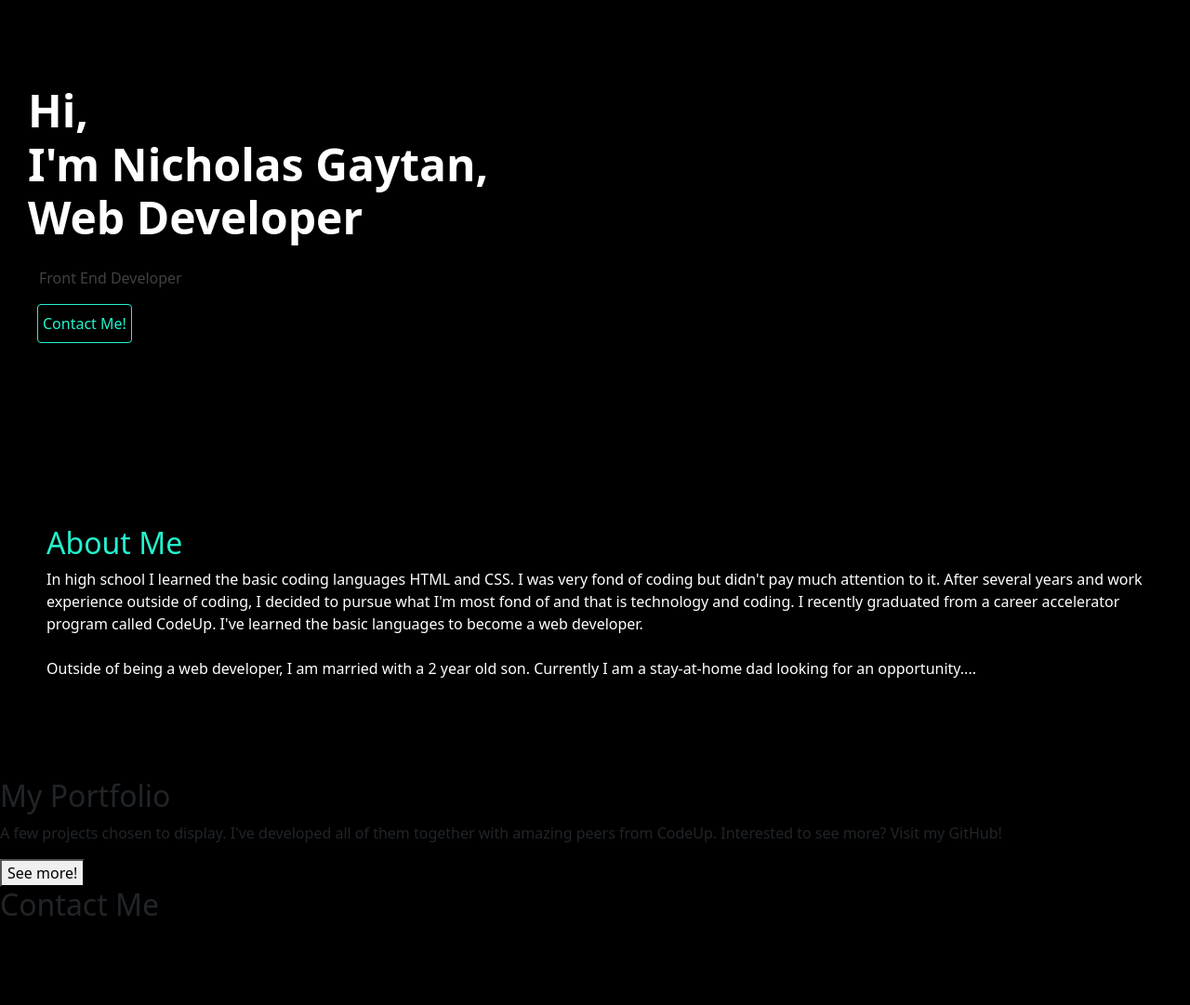
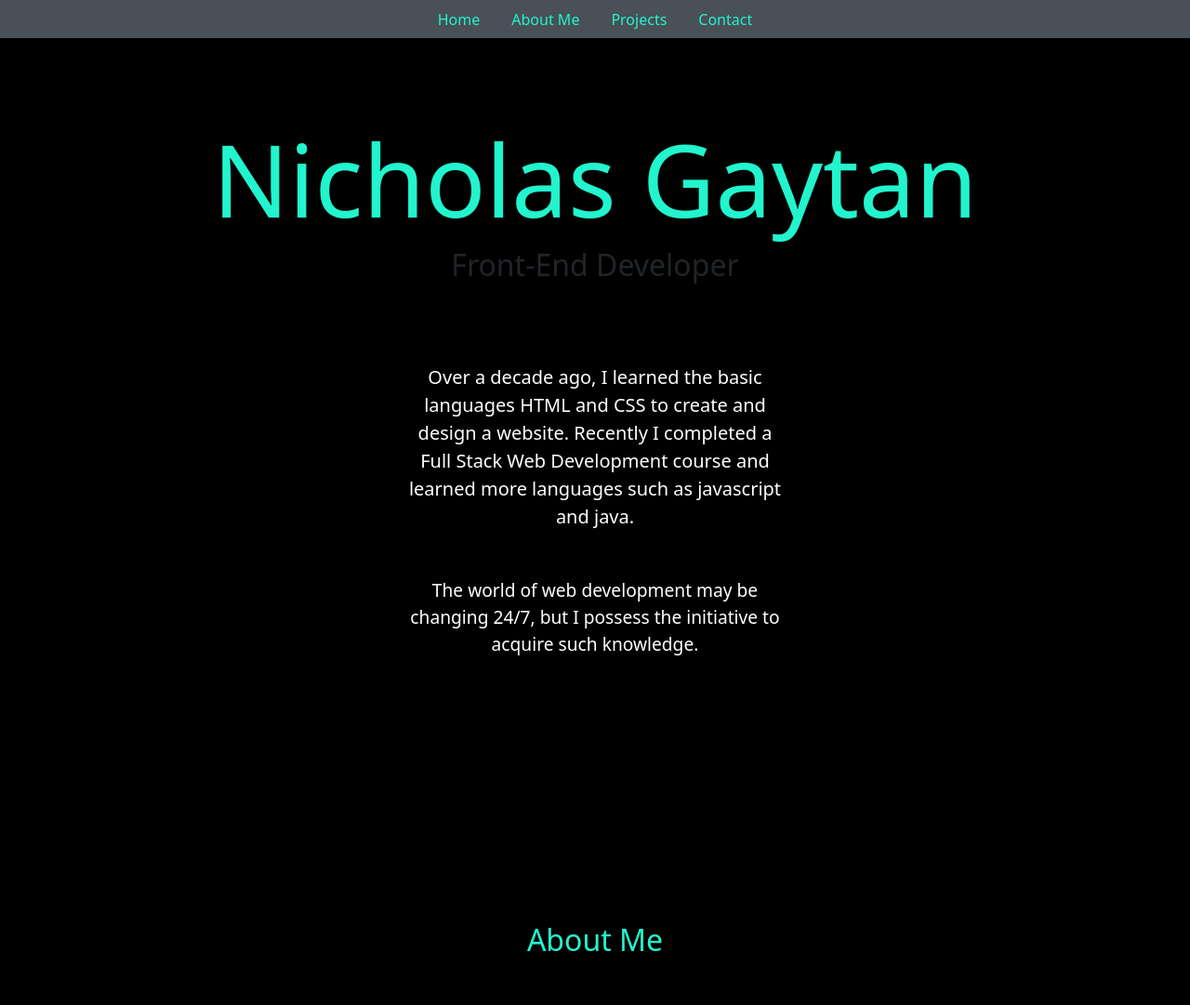
Before and after one commit to nicholasjg97/nicholasjg97.github.io, a plain HTML site: page index.html in a window 1280 px wide. Shown: the top 1081 px of the page at 93% size. Before the commit the page ends 1008 px from the top, so only its background shows below. Drawn offline with nearby package versions, Linux system fonts and the light colour scheme.

Commit message:
change design of website

```diff
--- a/index.html
+++ b/index.html
@@ -2,41 +2,46 @@
 <html lang="en">
 <head>
     <meta charset="UTF-8">
+    <meta name="viewport" content="width=device-width, initial-scale=1.0, shrink-to-fit=no">
     <title>Nicholas Gaytan</title>
-    <link rel="stylesheet" href="https://cdn.jsdelivr.net/npm/bootstrap@5.1.3/dist/css/bootstrap.min.css">
+    <link rel="stylesheet" href="https://cdn.jsdelivr.net/npm/bootstrap@5.2.0/dist/css/bootstrap.min.css">
 </head>
+
 <body style="background: rgb(0,0,0);">
-
-    <!-- beginning of website MUST POP OUT -->
-    <section class="flex-column" style="display: flex;position: relative;padding: 90px 30px;">
-        <h1 style="color: rgb(255,255,255);font-size: 3rem;font-weight: bold;">Hi, <br>I'm Nicholas Gaytan, <br>Web Developer</h1>
-        <p style="padding: 0px;margin-top: 16px;margin-left: 12px;color: rgb(62,65,68);font-size: 1rem;">Front End Developer</p><button class="btn btn-primary" type="button" style="margin: 0px;margin-left: 10px;background: rgba(13,110,253,0);border-style: solid;border-color: #22f4ce;padding: 8px 0px;padding-left: 5px;padding-right: 5px;margin-right: auto;color: #22f4ce;font-size: 1rem;">Contact Me!</button>
-    </section>
-
-    <!-- stuff about Me -->
-    <section class="justify-content-around" style="margin-top: 1rem;padding: 90px 30px;padding-left: 50px;display: flex;position: relative;">
-        <div>
-            <h2 style="color: #22f4ce;">About Me</h2>
-            <p style="color: rgb(255,255,255);">In high school I learned the basic coding languages HTML and CSS. I was very fond of coding but didn't pay much attention to it. After several years and work experience outside of coding, I decided to pursue what I'm most fond of and that is technology and coding. I recently graduated from a career accelerator program called CodeUp. I've learned the basic languages to become a web developer.<br><br>Outside of being a web developer, I am married with a 2 year old son. Currently I am a stay-at-home dad looking for an opportunity....</p>
+    <ul class="nav nav-tabs d-flex justify-content-center" style="border-style: none;background: var(--bs-nav-tabs-link-active-color);position: fixed;width: 100%;margin-top: -48px;">
+        <li class="nav-item"><a class="nav-link" href="#" style="color: #22f4ce;">Home</a></li>
+        <li class="nav-item"><a class="nav-link" href="#" style="color: #22f4ce;">About Me</a></li>
+        <li class="nav-item"><a class="nav-link" href="#" style="color: #22f4ce;">Projects</a></li>
+        <li class="nav-item"><a class="nav-link" href="#" style="color: #22f4ce;">Contact</a></li>
+    </ul>
+    <header class="d-flex" style="height: 100vh;margin-top: 3rem;padding-top: 5rem;">
+        <div class="container" style="background: rgba(255,255,255,0);">
+            <hgroup>
+                <h1 class="text-center" style="color: #22f4ce;font-size: 6.75rem;">Nicholas Gaytan</h1>
+                <h2 class="text-center" style="font-size: 2rem;">Front-End Developer</h2>
+            </hgroup>
+            <div class="text-center" style="padding: 0px;padding-top: 20px;">
+                <picture><img></picture>
+            </div>
+            <div style="font-size: 1.2rem;margin: 0 auto;width: 28rem;border-style: none;color: rgb(255,255,255);">
+                <p class="text-center" style="padding: 15px;margin: 1em 0;border-style: none;font-size: 1.25rem;">Over a decade ago, I learned the basic languages HTML and CSS to create and design a website. Recently I completed a Full Stack Web Development course and learned more languages such as javascript and java.</p>
+                <p class="text-center" style="padding: 15px;margin: 1em 0;border-style: none;">The world of web development may be changing 24/7, but I possess the initiative to acquire such knowledge.</p>
+            </div>
         </div>
-        <div></div>
-    </section>
-
-    <!--  display a few projects with a button to show most or all?-->
-    <div>
-        <h2>My Portfolio</h2>
-        <p>A few projects chosen to display. I've developed all of them together with amazing peers from CodeUp. Interested to see more? Visit my GitHub!</p>
-        <button class="projects">See more!</button>
-    </div>
-
-    <!-- creating a form to submit email to contact me? -->
-    <div class="">
-        <h2>Contact Me</h2>
-        <p></p>
-    </div>
-
-    <script src="https://cdn.jsdelivr.net/npm/bootstrap@5.1.3/dist/js/bootstrap.bundle.min.js"></script>
-
+    </header>
+    <main>
+        <div class="container">
+            <article style="width: 30rem;margin: 0 auto;margin-top: 2rem;margin-bottom: 2rem;">
+                <header>
+                    <h2 class="text-center" style="color: #22f4ce;position: relative;padding-top: 6rem;padding-bottom: 3rem;margin: 3rem 0;margin-bottom: 3rem;font-size: 2rem;">About Me</h2>
+                </header>
+                <p style="font-size: 1.25rem;text-align: center;color: white;">I graduated from what is now called Heights High School, originally Reagan High. During that time I was presented with the basic languages (HTML and CSS) to create and design simple websites for projects. I was very fond of coding knowing what I could build but I never payed too much attention to it. After a decade and work experience outside of web development, I decided to pursue what I'm most fond of.</p>
+                <p style="font-size: 1.25rem;color: white;text-align: center;">Recently, I just completed a Full Stack Web Development course from a career accelerator program called CodeUp. I acquired more knowledge and languages thanks to an amazing staff and peers who were willing to learn and grow our developments skills together.&nbsp;</p>
+                <p style="font-size: 1.25rem;color: white;text-align: center;">Outside of being a web developer, I am married (2 years) with an amazing wife whom we have a beautiful child with that is in his terrible 2's. Currently I am a stay-at-home dad looking for an opportunity....</p>
+            </article>
+        </div>
+    </main>
+    <script src="https://cdn.jsdelivr.net/npm/bootstrap@5.2.0/dist/js/bootstrap.bundle.min.js"></script>
 </body>
 
 </html>
```
